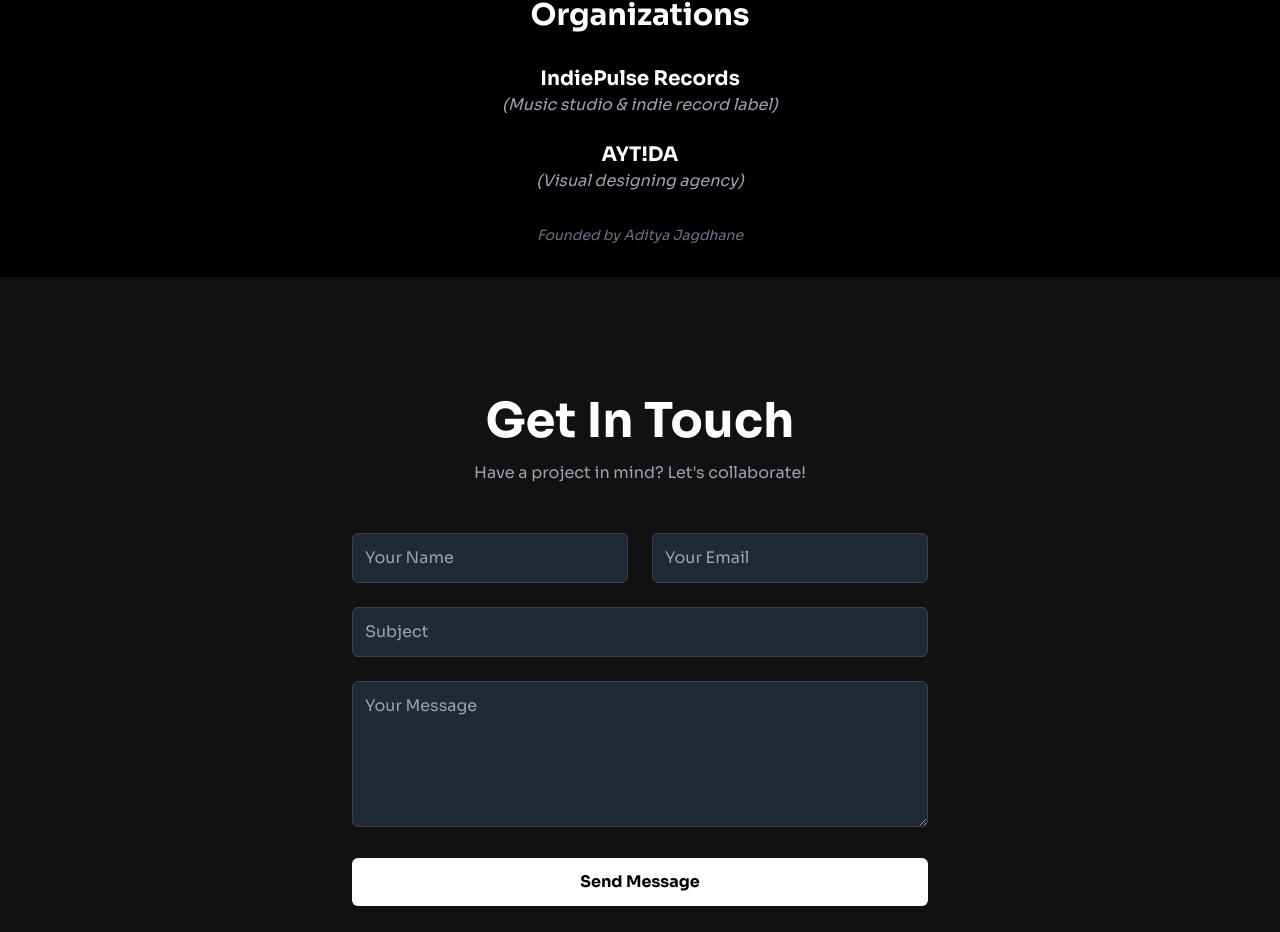
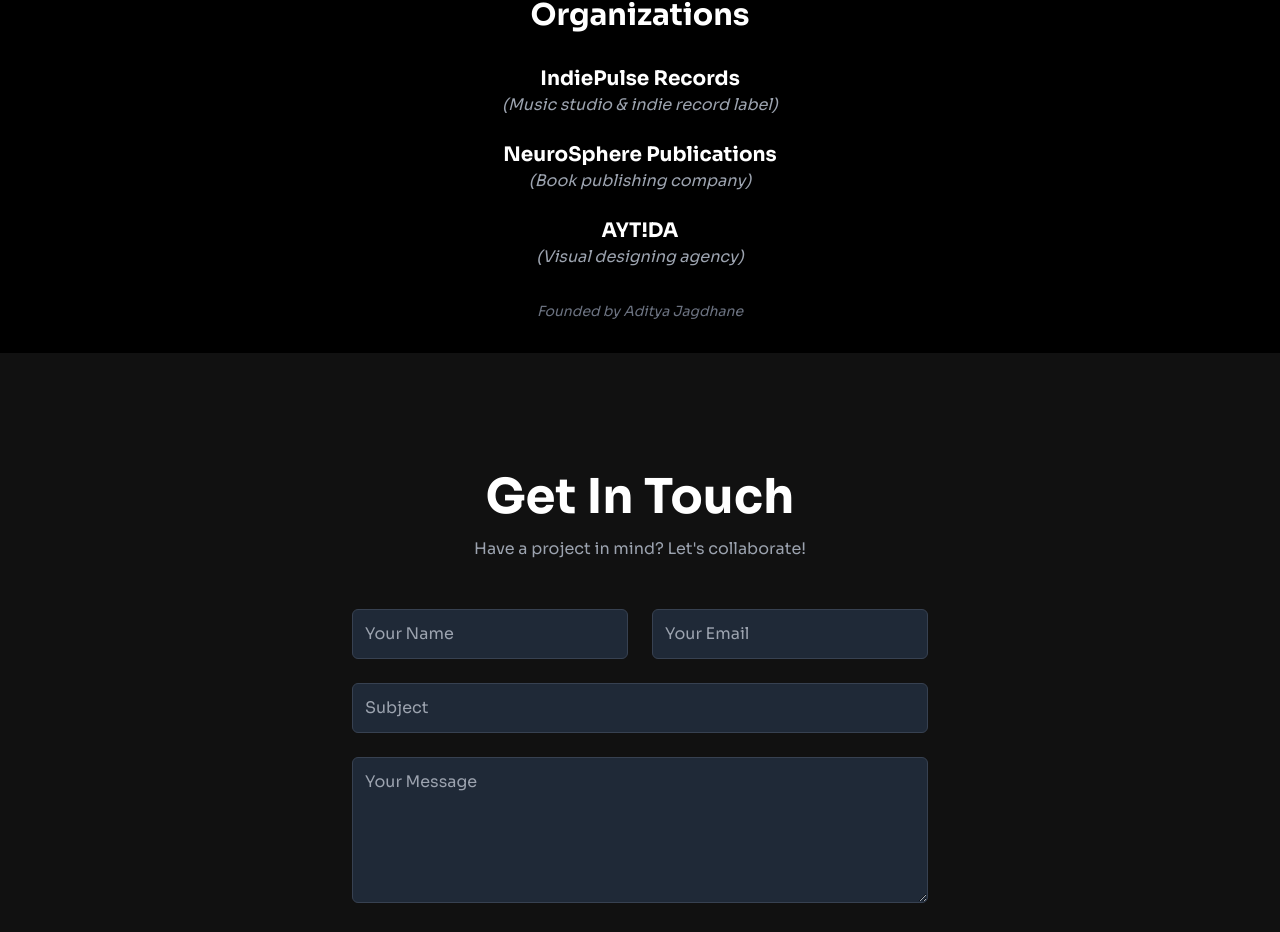
Before and after one commit to thecreativeghost/adityajagdhane-official-website, a React (Vite) app: page / in a window 1280 px wide. Shown: the part 3107-4039 px from the top of the page. Built offline with nearby package versions, Linux system fonts and the light colour scheme.

Commit message:
Update About.tsx

```diff
--- a/src/components/About.tsx
+++ b/src/components/About.tsx
@@ -168,6 +168,7 @@ const About: React.FC = () => {
   </h3>
 
   <div className="space-y-6">
+    {/* IndiePulse Records */}
     <div>
       <a
         href="https://indiepulserecords.co.in"
@@ -182,6 +183,17 @@ const About: React.FC = () => {
       </p>
     </div>
 
+    {/* NeuroSphere Publications */}
+    <div>
+      <span className="font-bold text-xl text-gray-900 dark:text-white">
+        NeuroSphere Publications
+      </span>
+      <p className="text-gray-600 dark:text-gray-400">
+        <em>(Book publishing company)</em>
+      </p>
+    </div>
+
+    {/* AYT!DA */}
     <div>
       <a
         href="https://aytida.co.in"
```
Lines whose indentation alone changed are shown as unchanged.
